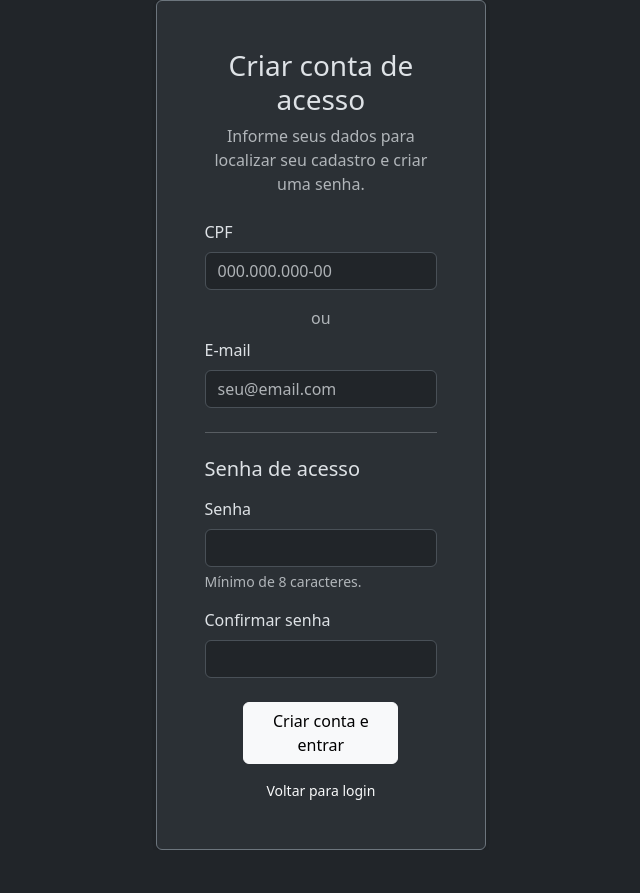
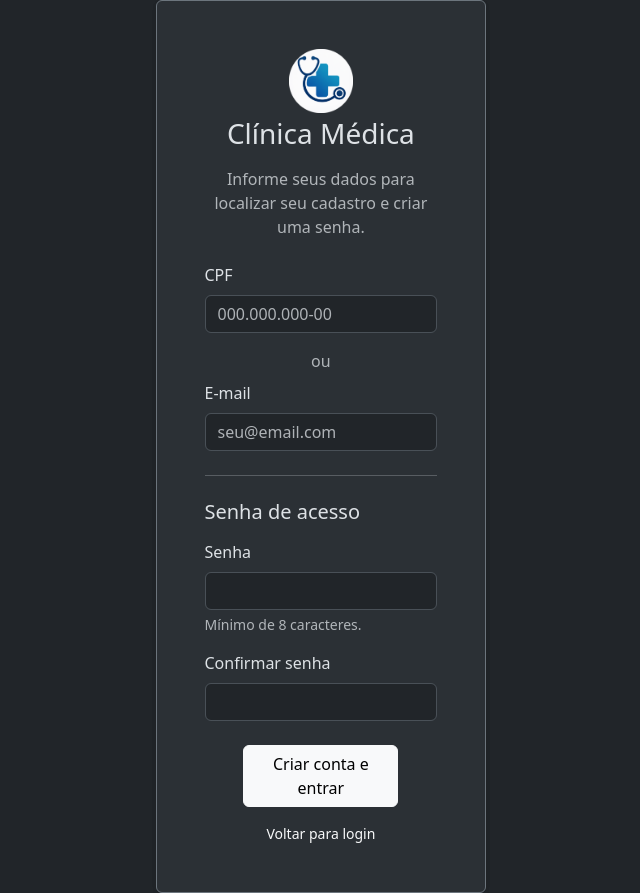
Before and after one commit to HilsonSantos/Projetos-Python, a Django app: page /criar-senha/ in a window 1280 px wide. Shown: the whole page, without its empty margins (264-904 px from the left). Before the commit the page ends 850 px from the top, so only its background shows below. Run offline with Django 5.2, Linux system fonts and the light colour scheme; parts of the project's set-up code (start-up, migrations or seed data) failed here and were passed over.

Commit message:
Incluindo a logo do sistema nos form

```diff
--- a/app-clinicamedica/config/settings.py
+++ b/app-clinicamedica/config/settings.py
@@ -59,6 +59,9 @@ LANGUAGE_CODE = "pt-br"
 TIME_ZONE = "America/Sao_Paulo"
 USE_I18N = True
 USE_TZ = True
-STATIC_URL = "static/"
+STATIC_URL = "/static/"
+STATICFILES_DIRS = [
+    BASE_DIR / "static",
+]
 DEFAULT_AUTO_FIELD = "django.db.models.BigAutoField"
 LOGIN_URL = "/login/"
--- a/app-clinicamedica/templates/base.html
+++ b/app-clinicamedica/templates/base.html
@@ -1,4 +1,5 @@
 <!DOCTYPE html>
+{% load static %}
 <html lang="pt-BR" data-bs-theme="dark">
     <head>
         <meta charset="UTF-8">
@@ -29,7 +30,10 @@
             {% block navbar %}
             <nav class="navbar navbar-dark bg-dark border-bottom border-secondary mb-4">
                 <div class="container">
-                    <a class="navbar-brand" href="{% url 'home' %}">Clínica Médica</a>
+                    <a class="navbar-brand d-flex align-items-center gap-2" href="{% url 'home' %}">
+                        <img src="{% static 'img/logo-sistema.png' %}" width="40" height="40" alt="Logo">
+                        <span class="fw-semibold">Clínica Médica</span>
+                    </a>
                 </div>
             </nav>
             {% endblock %}
--- a/app-clinicamedica/templates/cadastro.html
+++ b/app-clinicamedica/templates/cadastro.html
@@ -6,7 +6,8 @@
         <div class="col-12 col-lg-10 col-xl-9">
             <div class="card patient-form-card border-0 shadow-sm">
                 <div class="card-body p-4 p-md-5 bg-body-tertiary border border-secondary rounded shadow-sm">
-                    <h1 class="h3 mb-2">Cadastro de paciente</h1>
+                    <h1 class="h3 mb-2 text-center">Clínica Médica</h1>
+                    <h2 class="h5 mb-2 text-center">Cadastro de paciente</h2>
                     <p class="text-body-secondary mb-4">Preencha seus dados para realizar o cadastro na clínica.</p>
                     <form method="post" novalidate>
                         {% csrf_token %}
--- a/app-clinicamedica/templates/convenios/excluir.html
+++ b/app-clinicamedica/templates/convenios/excluir.html
@@ -4,6 +4,10 @@
     <h1 class="h4">Excluir convênio</h1>
     <p>Confirma a exclusão de <strong>{{ convenio.nome }}</strong>?</p>
     <p>Pacientes vinculados permanecerão cadastrados sem convênio associado.</p>
-    <form method="post" class="d-flex gap-2">{% csrf_token %}<button class="btn btn-danger" type="submit">Confirmar exclusão</button><a class="btn btn-outline-secondary" href="{% url 'convenios_lista' %}">Cancelar</a></form>
+    <form method="post" class="d-flex gap-2">
+        {% csrf_token %}
+        <button class="btn btn-danger" type="submit">Confirmar exclusão</button>
+        <a class="btn btn-outline-secondary" href="{% url 'convenios_lista' %}">Cancelar</a>
+    </form>
 </div>
 {% endblock %}
--- a/app-clinicamedica/templates/convenios/form.html
+++ b/app-clinicamedica/templates/convenios/form.html
@@ -10,7 +10,10 @@
             {% for field in form %}
             <div class="col-12 {% if field.name == 'observacoes' %}col-lg-12{% else %}col-lg-6{% endif %}">
                 {% if field.field.widget.input_type == 'checkbox' %}
-                    <div class="form-check">{{ field }}<label class="form-check-label" for="{{ field.id_for_label }}">{{ field.label }}</label></div>
+                    <div class="form-check">
+                        {{ field }}
+                        <label class="form-check-label" for="{{ field.id_for_label }}">{{ field.label }}</label>
+                    </div>
                 {% else %}
                     <label class="form-label" for="{{ field.id_for_label }}">{{ field.label }}</label>{{ field }}
                 {% endif %}
--- a/app-clinicamedica/templates/criar_senha.html
+++ b/app-clinicamedica/templates/criar_senha.html
@@ -1,4 +1,5 @@
 {% extends "base.html" %}
+{% load static %}
 {% block main_class %}min-vh-100 d-flex align-items-center justify-content-center{% endblock %}
 {% block navbar %}{% endblock %}
 {% block content %}
@@ -6,10 +7,11 @@
         <div class="col-12 col-md-8 col-lg-5">
             <div class="card border-0 shadow-sm">
                 <div class="card-body p-4 p-md-5 bg-body-tertiary border border-secondary rounded shadow-sm">
-                    <div class="text-center mb-4">
-                        <h1 class="h3 mb-2">Criar conta de acesso</h1>
-                        <p class="text-body-secondary mb-0">Informe seus dados para localizar seu cadastro e criar uma senha.</p>
+                    <div class="text-center mb-3">
+                        <img src="{% static 'img/logo-sistema.png' %}" width="64" height="64" class="mb-1" alt="Logo">
+                        <h1 class="h3 mb-0">Clínica Médica</h1>
                     </div>
+                    <p class="text-body-secondary mb-4 text-center">Informe seus dados para localizar seu cadastro e criar uma senha.</p>
 
                     {% if form.non_field_errors %}
                         <div class="alert alert-danger" role="alert">
--- a/app-clinicamedica/templates/grupos/form.html
+++ b/app-clinicamedica/templates/grupos/form.html
@@ -1,7 +1,7 @@
 {% extends "base.html" %}
 {% block title %} {{ titulo }} {% endblock %}
 {% block content %}
-    <h1>{{ titulo }}</h1>
+    <h1 class="h3 mb-4">{{ titulo }}</h1>
     <form method="post">
         {% csrf_token %}
         {% if form.non_field_errors %}
--- a/app-clinicamedica/templates/grupos/lista.html
+++ b/app-clinicamedica/templates/grupos/lista.html
@@ -1,7 +1,7 @@
 {% extends "base.html" %}
 {% block title %} Grupos e permissões {% endblock %}
 {% block content %}
-    <h1>Grupos e permissões</h1>
+    <h1 class="h3 mb-4">Grupos e permissões</h1>
     <div class="d-flex gap-2 mb-4">
         <a class="btn btn-primary" href="{% url 'grupo_novo' %}">Cadastrar grupo</a>
         <a class="btn btn-outline-secondary" href="{% url 'usuarios_lista' %}">Usuários</a>
--- a/app-clinicamedica/templates/registration/esqueci_senha.html
+++ b/app-clinicamedica/templates/registration/esqueci_senha.html
@@ -5,7 +5,8 @@
 <div class="row w-100 justify-content-center">
     <div class="col-12 col-md-8 col-lg-5">
         <div class="card border-0 shadow-sm"><div class="card-body p-4 bg-body-tertiary border border-secondary rounded">
-            <h1 class="h4 mb-3">Recuperar senha pelo WhatsApp</h1>
+            <h1 class="h4 mb-3 text-center">Clínica Médica</h1>
+            <h2 class="h5 mb-3">Recuperar senha pelo WhatsApp</h2>
             <p>Informe a empresa e o usuário para enviar um link seguro de redefinição pelo WhatsApp.</p>
             {% if processado %}
                 {% if enviado %}
--- a/app-clinicamedica/templates/registration/redefinir_senha.html
+++ b/app-clinicamedica/templates/registration/redefinir_senha.html
@@ -2,8 +2,9 @@
 {% block content %}
 <div class="row justify-content-center"><div class="col-12 col-md-8 col-lg-5">
     <div class="card card-body">
+        <h1 class="h4 mb-3 text-center">Clínica Médica</h1>
         {% if validlink %}
-            <h1 class="h4">Definir nova senha</h1>
+            <h2 class="h5">Definir nova senha</h2>
             {% if request.GET.empresa %}
                 <div class="mb-3">
                     <label class="form-label" for="identificador-empresa">Identificador da empresa</label>
--- a/app-clinicamedica/templates/usuarios/form.html
+++ b/app-clinicamedica/templates/usuarios/form.html
@@ -1,7 +1,7 @@
 {% extends "base.html" %}
 {% block title %} {{ titulo }} {% endblock %}
 {% block content %}
-    <h1>{{ titulo }}</h1>
+    <h1 class="h3 mb-4">{{ titulo }}</h1>
     <form method="post">
         {% csrf_token %}
         {% if form.non_field_errors %}
--- a/app-clinicamedica/templates/usuarios/lista.html
+++ b/app-clinicamedica/templates/usuarios/lista.html
@@ -1,7 +1,7 @@
 {% extends "base.html" %}
 {% block title %} Usuários {% endblock %}
 {% block content %}
-    <h1>Usuários</h1>
+    <h1 class="h3 mb-4">Usuários</h1>
     <div class="d-flex gap-2 mb-4">
         <form method="get" class="d-flex gap-2">
             <input class="form-control" name="busca" value="{{ busca }}" placeholder="Buscar usuário...">
```
Also changed, not shown: app-clinicamedica/templates/convenios/lista.html (+13 -2 lines), app-clinicamedica/templates/home.html (+7 -5 lines), app-clinicamedica/templates/login.html (+5 -3 lines), app-clinicamedica/static/img/logo-sistema.png (added).
